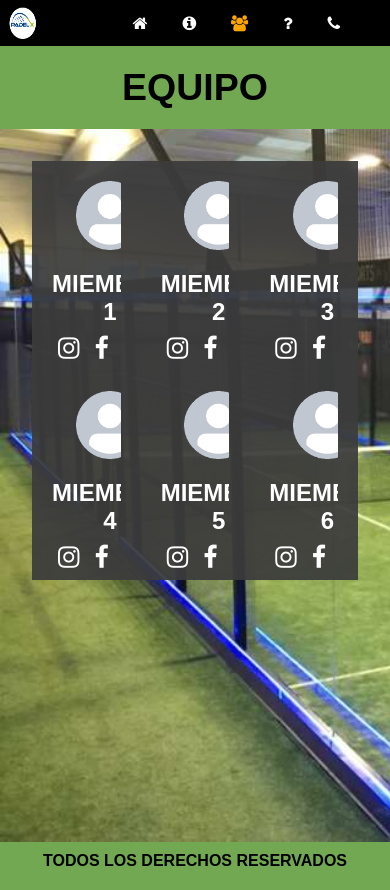
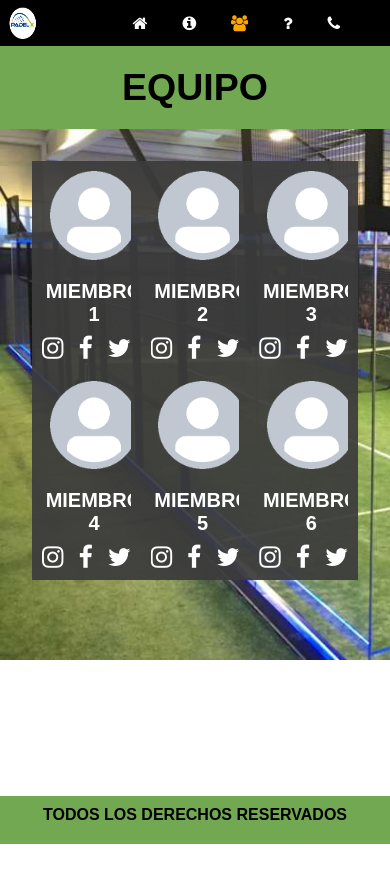
Before and after one commit to fabri075/padel, a plain HTML site: page pages/team.html in a window 390 px wide. After the commit the page ends 844 px from the top, so only its background shows below. Drawn offline with Linux system fonts and the light colour scheme.

Commit message:
Team responsive fix

```diff
--- a/css/styles.css
+++ b/css/styles.css
@@ -158,7 +158,7 @@ main {
   align-items: center;
   flex-direction: column;
   width: 100%;
-  height: calc(100vh - 3em);
+  height: calc(100% - 3em);
   margin-bottom: 3em;
 }
 
@@ -375,6 +375,11 @@ main {
 
   .boxteam{
     width: 30%;
+    margin: 10px;
+  }
+
+  .boxteam h1{
+    font-size: 20px;
   }
 
   .teamline{
```
